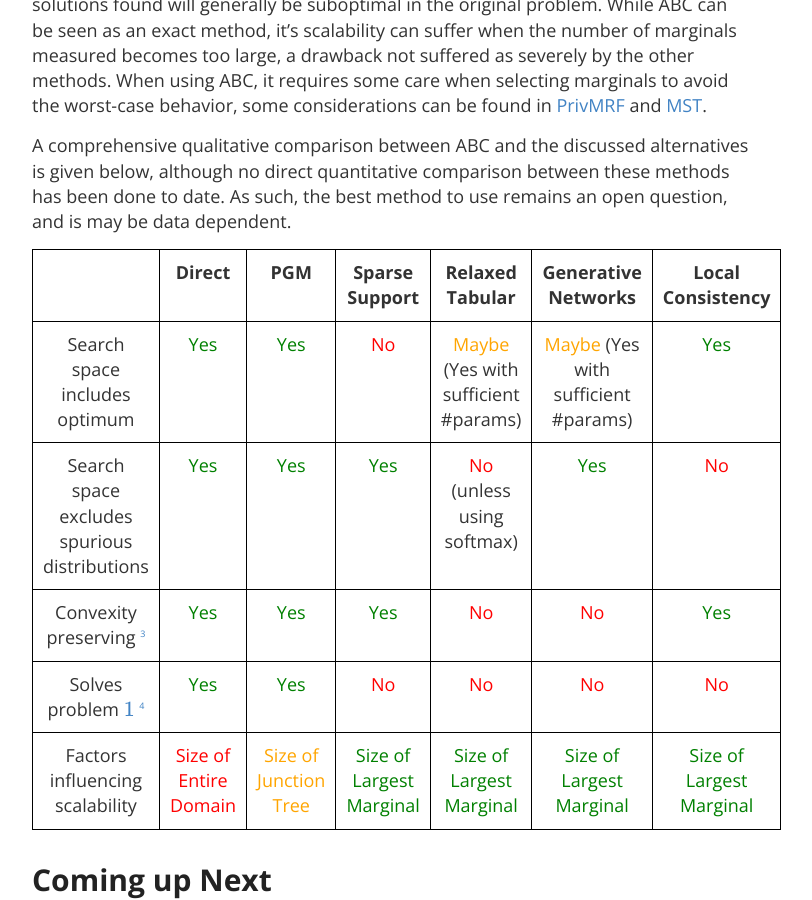
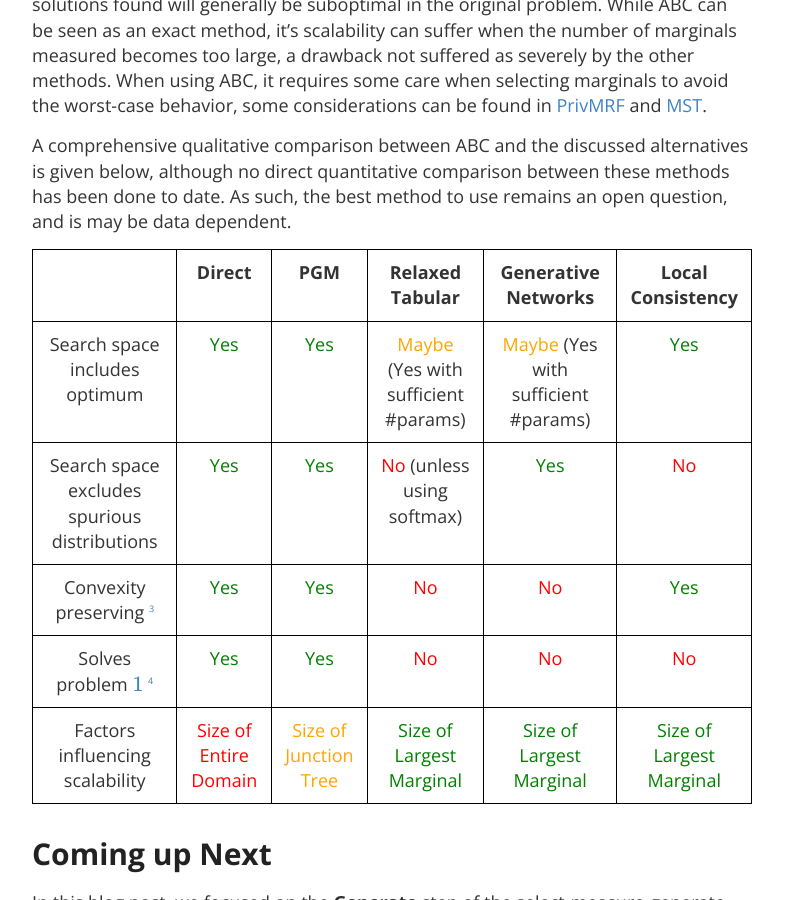
Before and after one commit to differentialprivacy/differentialprivacy, a Jekyll site: the page built from _posts/2021-09-07-synthetic-data-part-1.md, in a window 1280 px wide and 900 px high, scrolled down 8646 px. Shown: the whole window, without its empty margins (248-1060 px from the left). Built offline with Jekyll 4.4.1, drawn with Linux system fonts in a browser that asks for light colours; comment, search, counter and statistics services are not loaded.

Commit message:
remove sparse support

```diff
--- a/_posts/2021-09-07-synthetic-data-part-1.md
+++ b/_posts/2021-09-07-synthetic-data-part-1.md
@@ -223,12 +223,12 @@ Among the alternatives discussed here, only Direct and ABC can be expected to so
 
 A comprehensive qualitative comparison between ABC and the discussed alternatives is given below, although no direct quantitative comparison between these methods has been done to date.  As such, the best method to use remains an open question, and is may be data dependent.
 
-|| **Direct** | **PGM** | **Sparse Support** | **Relaxed Tabular** | **Generative Networks** | **Local Consistency** |
-Search space includes optimum | <span style="color:green">Yes</span> | <span style="color:green">Yes</span> | <span style="color:red">No</span> | <span style="color:orange">Maybe</span> (Yes with sufficient #params) |  <span style="color:orange">Maybe</span>   (Yes with sufficient #params) | <span style="color:green">Yes</span> |
-Search space excludes spurious distributions | <span style="color:green">Yes</span> | <span style="color:green">Yes</span> | <span style="color:green">Yes</span> | <span style="color:red">No</span> (unless using softmax) | <span style="color:green">Yes</span> | <span style="color:red">No</span> |
-Convexity preserving [^4] | <span style="color:green">Yes</span> | <span style="color:green">Yes</span> | <span style="color:green">Yes</span> | <span style="color:red">No</span> |  <span style="color:red">No</span> | <span style="color:green">Yes</span> |
-Solves problem \ref{eq1} [^5] | <span style="color:green">Yes</span> | <span style="color:green">Yes</span> | <span style="color:red">No</span> | <span style="color:red">No</span> | <span style="color:red">No</span> | <span style="color:red">No</span> |
-Factors influencing scalability | <span style="color:red">Size of Entire Domain</span> | <span style="color:orange">Size of Junction Tree</span> | <span style="color:green">Size of Largest Marginal</span> | <span style="color:green">Size of Largest Marginal</span> | <span style="color:green">Size of Largest Marginal</span> | <span style="color:green">Size of Largest Marginal</span> |
+|| **Direct** | **PGM** |  **Relaxed Tabular** | **Generative Networks** | **Local Consistency** |
+Search space includes optimum | <span style="color:green">Yes</span> | <span style="color:green">Yes</span> | <span style="color:orange">Maybe</span> (Yes with sufficient #params) |  <span style="color:orange">Maybe</span>   (Yes with sufficient #params) | <span style="color:green">Yes</span> |
+Search space excludes spurious distributions | <span style="color:green">Yes</span> | <span style="color:green">Yes</span> | <span style="color:red">No</span> (unless using softmax) | <span style="color:green">Yes</span> | <span style="color:red">No</span> |
+Convexity preserving [^4] | <span style="color:green">Yes</span> | <span style="color:green">Yes</span> | <span style="color:red">No</span> |  <span style="color:red">No</span> | <span style="color:green">Yes</span> |
+Solves problem \ref{eq1} [^5] | <span style="color:green">Yes</span> | <span style="color:green">Yes</span> | <span style="color:red">No</span> | <span style="color:red">No</span> | <span style="color:red">No</span> |
+Factors influencing scalability | <span style="color:red">Size of Entire Domain</span> | <span style="color:orange">Size of Junction Tree</span> | <span style="color:green">Size of Largest Marginal</span> | <span style="color:green">Size of Largest Marginal</span> | <span style="color:green">Size of Largest Marginal</span> |
 
 
 [^4]: Even if the loss function \\\( L \\\) is convex with respect to \\\( P \\\), it may or may not be convex with respect to the proposed search space/parameterization.
```
